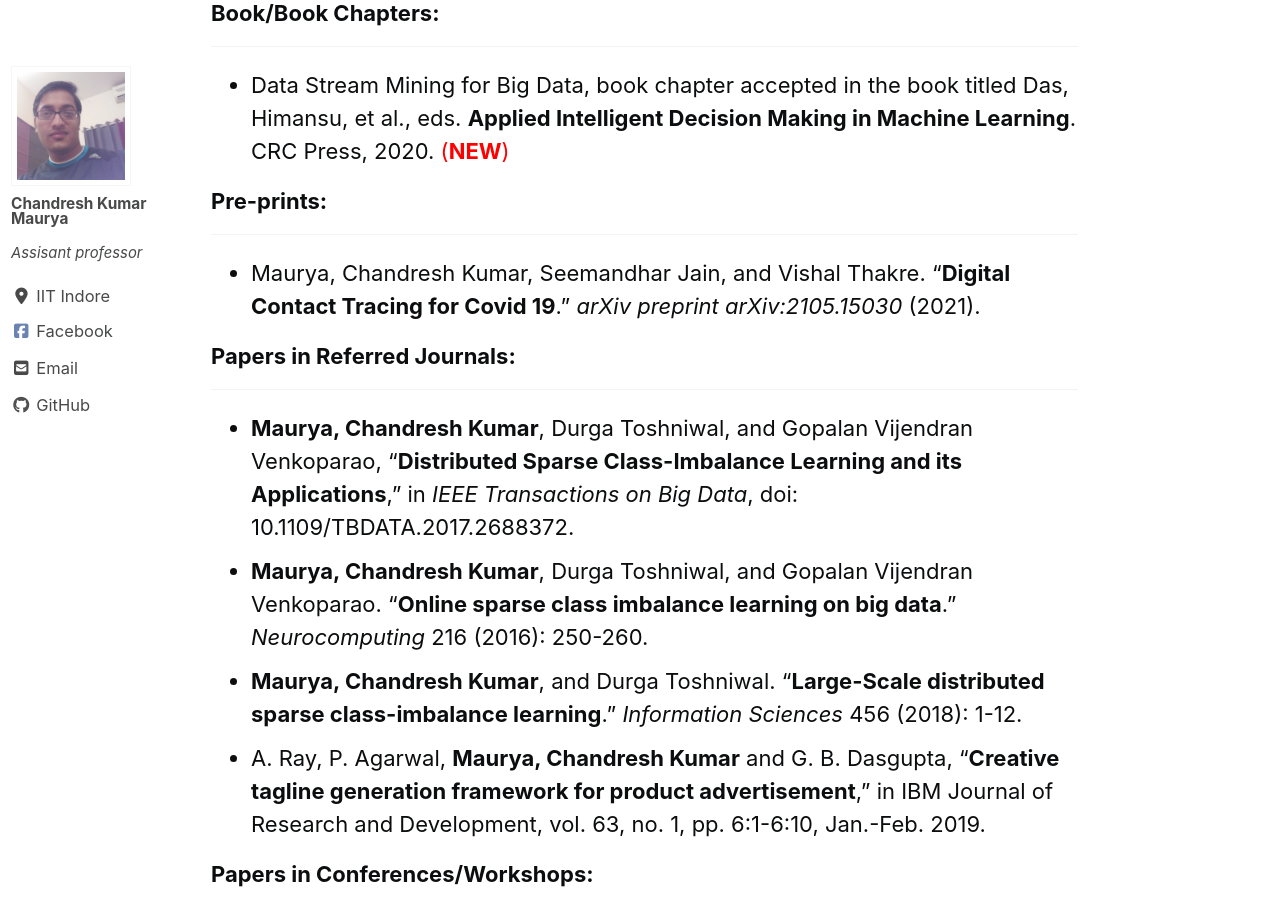
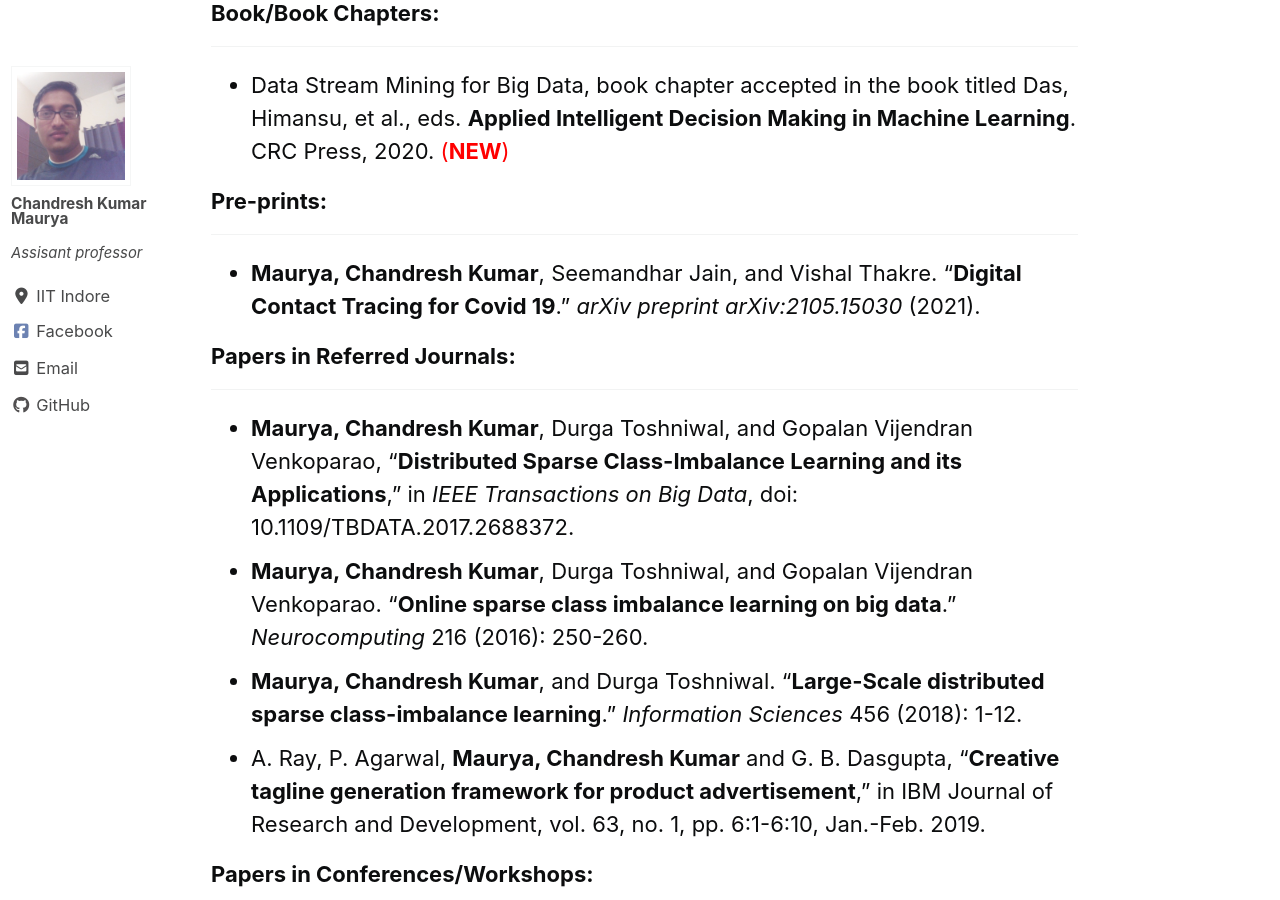
Before and after one commit to chandreshiit/oldsite, a Jekyll site: the page built from _pages/research.md, in a window 1280 px wide and 900 px high, scrolled down 631 px. Built offline with Jekyll 4.4.1, drawn with Linux system fonts in a browser that asks for light colours; cached includes are drawn as plain includes; nearby versions of some CDN libraries.

```diff
--- a/_pages/research.md
+++ b/_pages/research.md
@@ -25,7 +25,7 @@ author_profile: true
 
 <hr style="background-color: #0000ff;">
 
-- Maurya, Chandresh Kumar, Seemandhar Jain, and Vishal Thakre. "**Digital Contact Tracing for Covid 19**." *arXiv preprint arXiv:2105.15030* (2021).
+- **Maurya, Chandresh Kumar**, Seemandhar Jain, and Vishal Thakre. "**Digital Contact Tracing for Covid 19**." *arXiv preprint arXiv:2105.15030* (2021).
 
 
 
```
